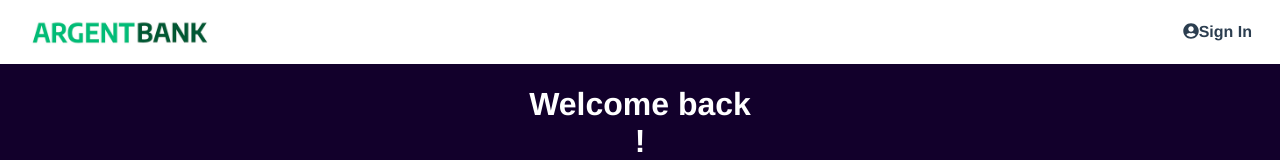
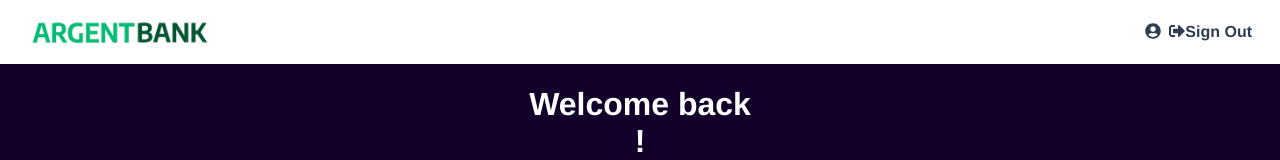
Before and after one commit to Claire-Lavigne/ClaireLavigne_13_28102021, a React (Create React App) app: page /profile in a window 1280 px wide. Shown: the top 160 px of the page. Built offline with nearby package versions, Linux system fonts and the light colour scheme; no server answers; sample sign-in values are in the browser's storage.

Commit message:
token session

```diff
--- a/src/Components/LoginForm.js
+++ b/src/Components/LoginForm.js
@@ -27,7 +27,7 @@ const LoginForm = () => {
       .then((res) => {
         data.remember
           ? localStorage.setItem("token", res.data.body.token)
-          : localStorage.setItem("token", res.data.body.token);
+          : sessionStorage.setItem("token", res.data.body.token);
 
         const config = {
           headers: { Authorization: `Bearer ${res.data.body.token}` },
@@ -35,7 +35,7 @@ const LoginForm = () => {
         axios
           .post("http://localhost:3001/api/v1/user/profile", {}, config)
           .then((res) => {
-            console.log(res.data.body);
+            console.log("login form response", res.data.body);
             dispatch({
               type: LOG_IN,
               payload: {
@@ -45,7 +45,6 @@ const LoginForm = () => {
             });
           });
       })
-
       .catch((err) => {
         console.log(err);
       });
--- a/src/Components/Nav.js
+++ b/src/Components/Nav.js
@@ -1,6 +1,6 @@
 import React from "react";
 import { useDispatch, useSelector } from "react-redux";
-import { Redirect, Link } from "react-router-dom";
+import { Link } from "react-router-dom";
 import { LOG_OUT } from "../reducers/isLogged";
 import { FontAwesomeIcon } from "@fortawesome/react-fontawesome";
 import { faUserCircle, faSignOutAlt } from "@fortawesome/free-solid-svg-icons";
@@ -8,15 +8,23 @@ import styled from "styled-components";
 
 const Nav = () => {
   const userFirstName = useSelector((state) => state.user.firstName);
-  const isLoggedIn = useSelector((state) => state.user.isLogged);
   const sessionToken = sessionStorage.getItem("token");
   const localToken = localStorage.getItem("token");
+
+  let token;
+  if (localToken) {
+    token = localToken;
+  }
+  if (sessionToken) {
+    token = sessionToken;
+  }
+
   const dispatch = useDispatch();
 
   const onClick = () => {
     dispatch({ type: LOG_OUT });
-
-    sessionStorage.getItem("token") && sessionStorage.removeItem("token");
+    localStorage.removeItem("token");
+    sessionStorage.removeItem("token");
   };
 
   return (
@@ -29,7 +37,7 @@ const Nav = () => {
         <h1 className="sr-only">Argent Bank</h1>
       </SCNavLogo>
       <div>
-        {isLoggedIn && (sessionToken || localToken) ? (
+        {token ? (
           <>
             <SCNavLink to="/profile">
               <FontAwesomeIcon icon={faUserCircle} />
--- a/src/Pages/Login.js
+++ b/src/Pages/Login.js
@@ -1,4 +1,5 @@
 import React from "react";
+import { Redirect } from "react-router-dom";
 import Nav from "../Components/Nav";
 import LoginForm from "../Components/LoginForm";
 import Footer from "../Components/Footer";
@@ -7,6 +8,20 @@ import { faUserCircle } from "@fortawesome/free-solid-svg-icons";
 import styled from "styled-components";
 
 function Login() {
+  const sessionToken = sessionStorage.getItem("token");
+  const localToken = localStorage.getItem("token");
+
+  let token;
+  if (localToken) {
+    token = localToken;
+  }
+  if (sessionToken) {
+    token = sessionToken;
+  }
+
+  if (token) {
+    return <Redirect to="/profile" />;
+  } else {
     return (
       <>
         <Nav />
@@ -21,6 +36,7 @@ function Login() {
       </>
     );
   }
+}
 
 export default Login;
 
--- a/src/Pages/Profile.js
+++ b/src/Pages/Profile.js
@@ -16,9 +16,16 @@ function UserProfile() {
   const [save, setSave] = useState(false);
   const userFirstName = useSelector((state) => state.user.firstName);
   const userLastName = useSelector((state) => state.user.lastName);
-  const isLogged = useSelector((state) => state.user.isLogged);
   const sessionToken = sessionStorage.getItem("token");
   const localToken = localStorage.getItem("token");
+
+  let token;
+  if (localToken) {
+    token = localToken;
+  }
+  if (sessionToken) {
+    token = sessionToken;
+  }
 
   const dispatch = useDispatch();
 
@@ -28,15 +35,6 @@ function UserProfile() {
 
   const onSubmit = (e) => {
     e.preventDefault();
-    let token;
-
-    if (localToken) {
-      token = localToken;
-    } else if (sessionToken) {
-      token = sessionToken;
-    } else {
-      token = "";
-    }
 
     if (save) {
       const data = {
@@ -50,7 +48,7 @@ function UserProfile() {
       axios
         .put("http://localhost:3001/api/v1/user/profile", data, config)
         .then((res) => {
-          console.log(res.data.body);
+          console.log("profile response", res.data.body);
           dispatch({
             type: LOG_IN,
             payload: {
@@ -66,9 +64,26 @@ function UserProfile() {
     setDisplayName(true);
   };
   // keep page if actualise
-  if (!isLogged && (!sessionToken || !localToken)) {
+
+  if (!token) {
     return <Redirect to="/login" />;
-  }
+  } else {
+    let config = {
+      headers: { Authorization: `Bearer ${token}` },
+    };
+
+    axios
+      .post("http://localhost:3001/api/v1/user/profile", {}, config)
+      .then((res) => {
+        console.log("login form response", res.data.body);
+        dispatch({
+          type: LOG_IN,
+          payload: {
+            firstName: res.data.body.firstName,
+            lastName: res.data.body.lastName,
+          },
+        });
+      });
     return (
       <>
         <Nav />
@@ -85,7 +100,7 @@ function UserProfile() {
           ) : (
             <SCHeader>
               <h1>Welcome back</h1>
-            <form onSubmit={onSubmit} autoComplete={false}>
+              <form onSubmit={onSubmit} autoComplete="false">
                 <div>
                   <SCInputText
                     type="text"
@@ -103,7 +118,9 @@ function UserProfile() {
                   />
                 </div>
                 <SCBtnEdition onClick={() => setSave(true)}>Save</SCBtnEdition>
-              <SCBtnEdition onClick={() => setSave(false)}>Cancel</SCBtnEdition>
+                <SCBtnEdition onClick={() => setSave(false)}>
+                  Cancel
+                </SCBtnEdition>
               </form>
             </SCHeader>
           )}
@@ -120,6 +137,7 @@ function UserProfile() {
         <Footer />
       </>
     );
+  }
 }
 
 export default UserProfile;
--- a/src/reducers/isLogged.js
+++ b/src/reducers/isLogged.js
@@ -14,15 +14,19 @@ const loggedReducer = (state = initialState, action) => {
   switch (action.type) {
     // Do something based on the different types of actions
     case LOG_IN:
-      console.log(action);
+      console.log("action", action);
       return {
+        ...state,
         isLogged: true,
         firstName: action.payload.firstName,
         lastName: action.payload.lastName,
       };
     case LOG_OUT:
       return {
+        ...state,
         isLogged: false,
+        firstName: "",
+        lastName: "",
       };
     default:
       return state;
```
Lines whose indentation alone changed are shown as unchanged.
